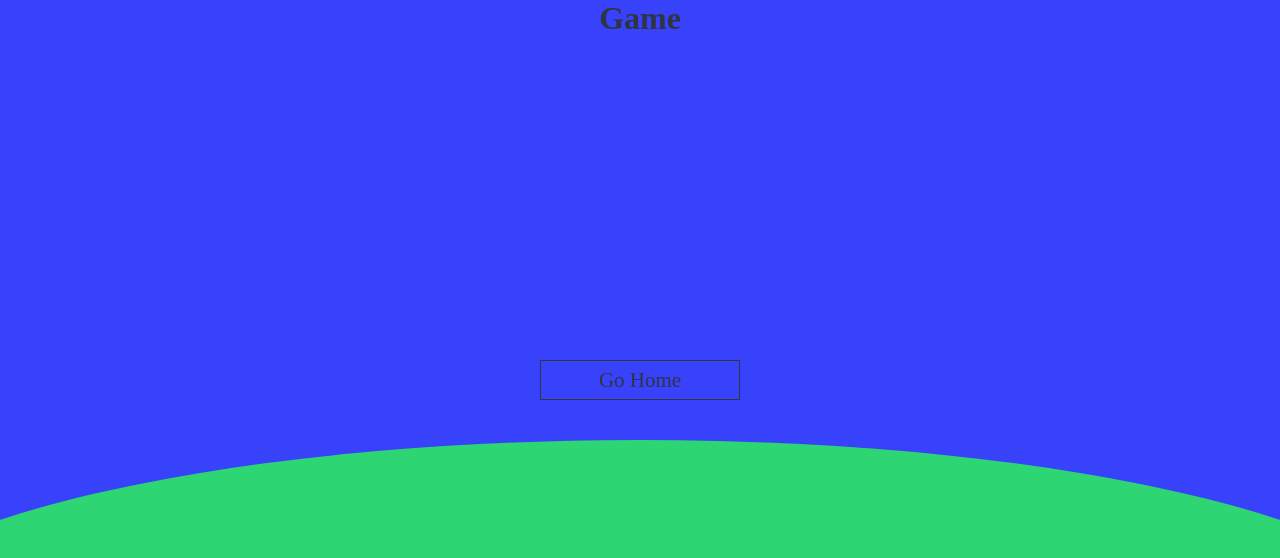
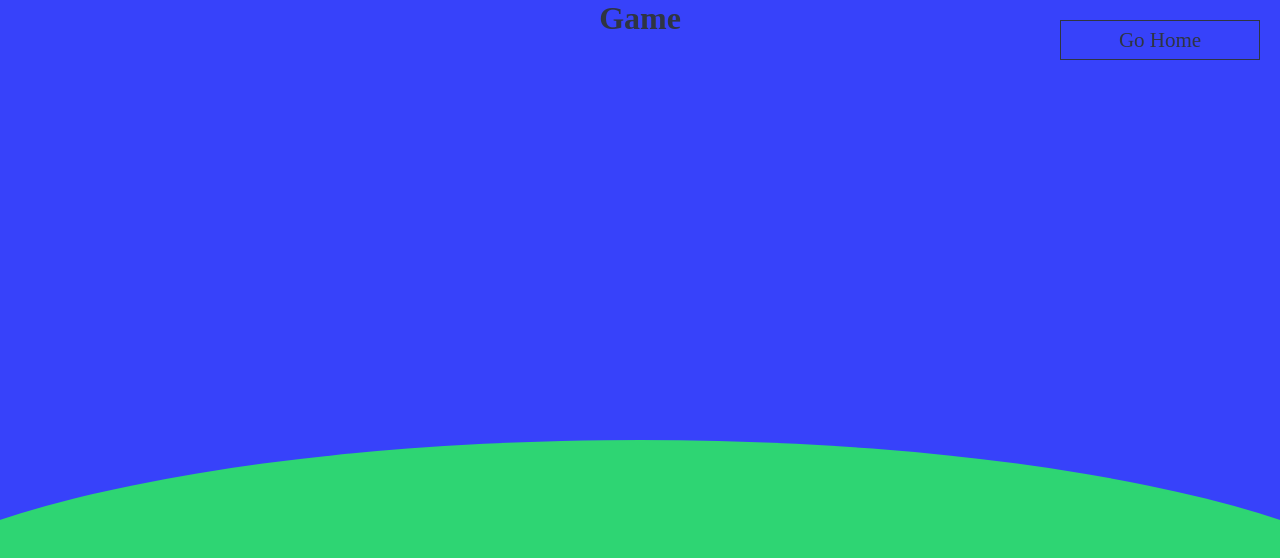
Before and after one commit to snoh666/react-paint, a React (Create React App) app: page /react-snake-game/game in a window 1280 px wide. Shown: the top 558 px of the page. Built offline with nearby package versions, Linux system fonts and the light colour scheme; a web font is replaced by a local one.

Commit message:
Added class to a exit button

```diff
--- a/src/components/game.jsx
+++ b/src/components/game.jsx
@@ -6,7 +6,7 @@ const Game = () => {
     <div className="app-content">
       <h1>Game</h1>
       <Link to='/'>
-        <button>Go Home</button>
+        <button className="exit-btn">Go Home</button>
       </Link>
     </div>
 
```
